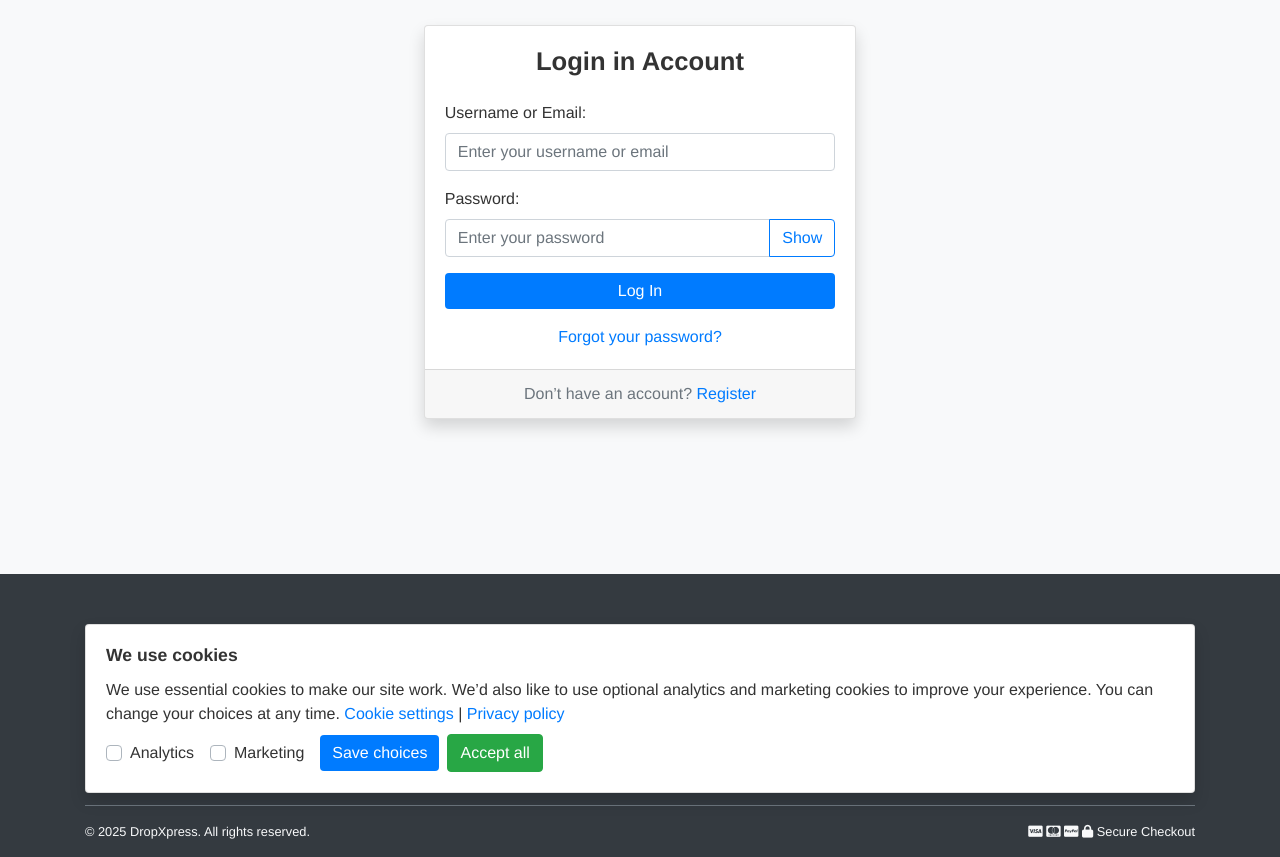
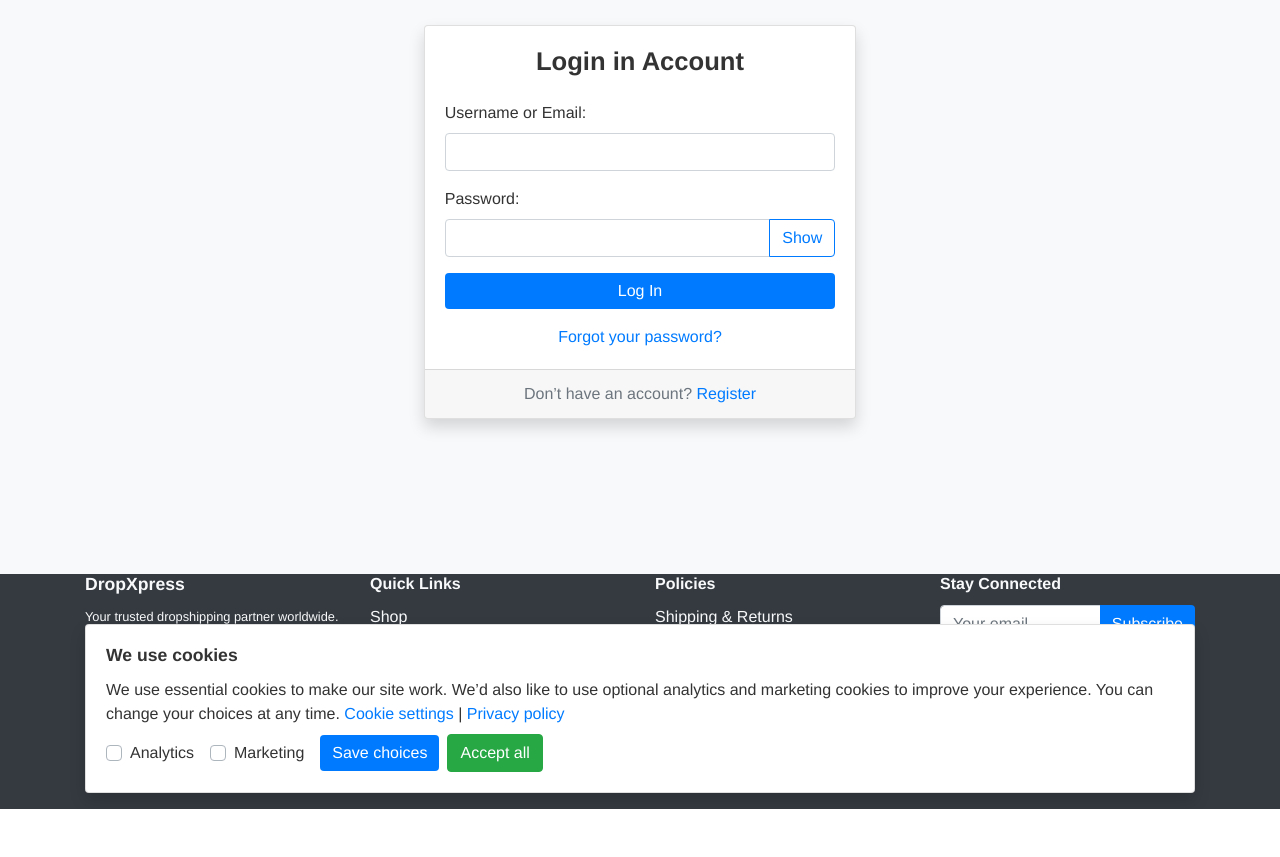
Before and after one commit to kaelzubs/dropshipping, a Django app: page /accounts/login/ in a window 1280 px wide. Shown: the part 69-926 px from the top of the page. After the commit the page ends 878 px from the top, so only its background shows below. Run offline with Django 4.2, Linux system fonts and the light colour scheme; some libraries are stand-ins or nearby versions.

Commit message:
Initial one Tuesday

```diff
--- a/accounts/forms.py
+++ b/accounts/forms.py
@@ -8,14 +8,12 @@ class CustomUserCreationForm(UserCreationForm):
         label="Password",
         widget=forms.PasswordInput(attrs={
             "class": "form-control",
-            "placeholder": "Enter your password"
         })
     )
     password2 = forms.CharField(
         label="Confirm Password",
         widget=forms.PasswordInput(attrs={
             "class": "form-control",
-            "placeholder": "Confirm password"
         })
     )
 
@@ -25,11 +23,9 @@ class CustomUserCreationForm(UserCreationForm):
         widgets = {
             "username": forms.TextInput(attrs={
                 "class": "form-control",
-                "placeholder": "Enter your username"
             }),
             "email": forms.EmailInput(attrs={
                 "class": "form-control",
-                "placeholder": "Enter your username or email"
             }),
         }
 
@@ -38,13 +34,11 @@ class LoginForm(forms.Form):
         label="Username or Email",
         widget=forms.TextInput(attrs={
             "class": "form-control",
-            "placeholder": "Enter your username or email"
         })
     )
     password = forms.CharField(
         label="Password",
         widget=forms.PasswordInput(attrs={
             "class": "form-control",
-            "placeholder": "Enter your password"
         }
     ))
--- a/templates/base.html
+++ b/templates/base.html
@@ -49,7 +49,7 @@
     {% block content %}{% endblock %}
   </div>
 
-  <footer class="bg-dark text-light pt-5 pb-3 footer">
+  <footer class="bg-dark text-light pb-3 footer">
     <div class="container">
       <div class="row">
         <!-- Brand -->
```
